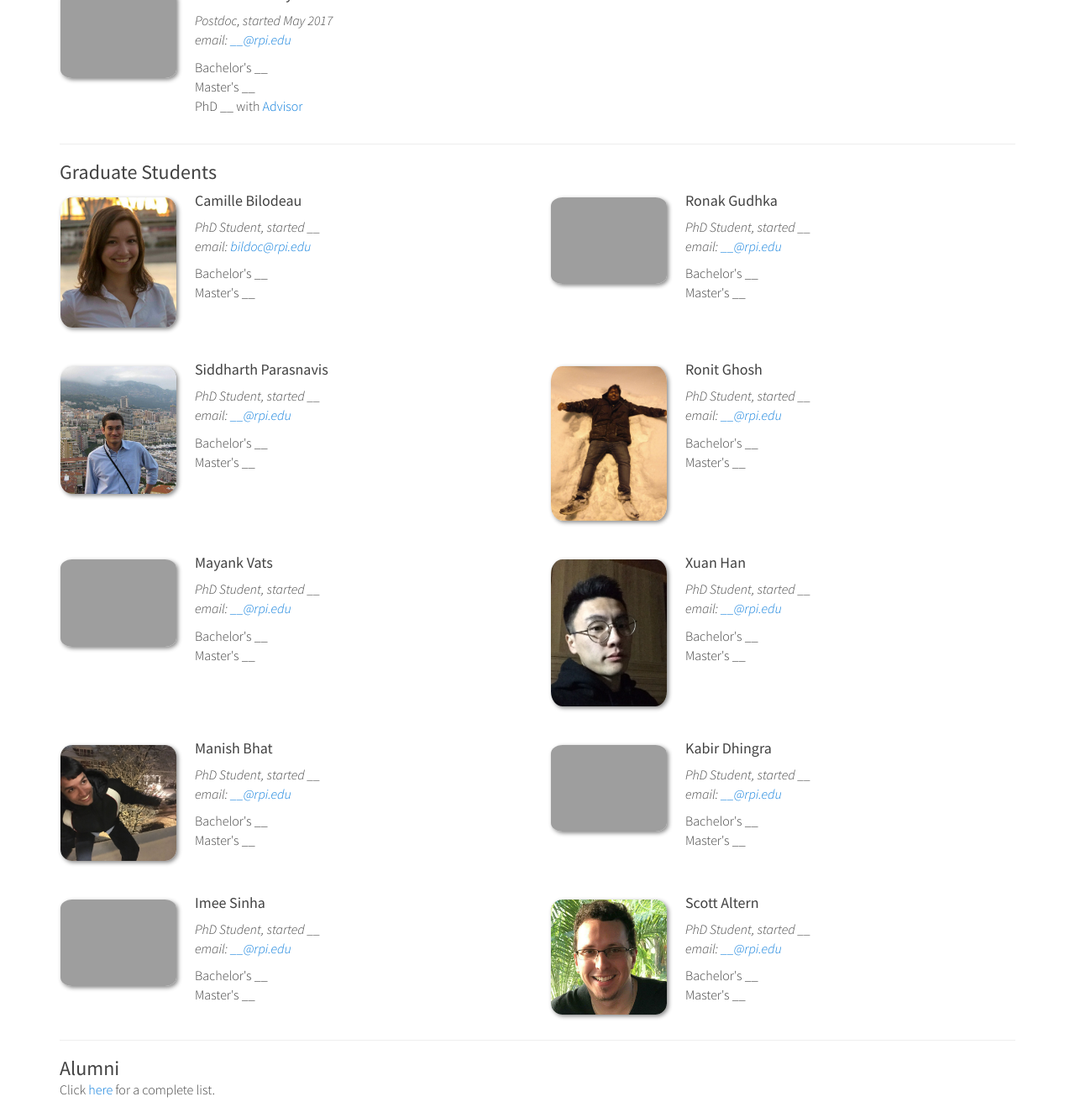
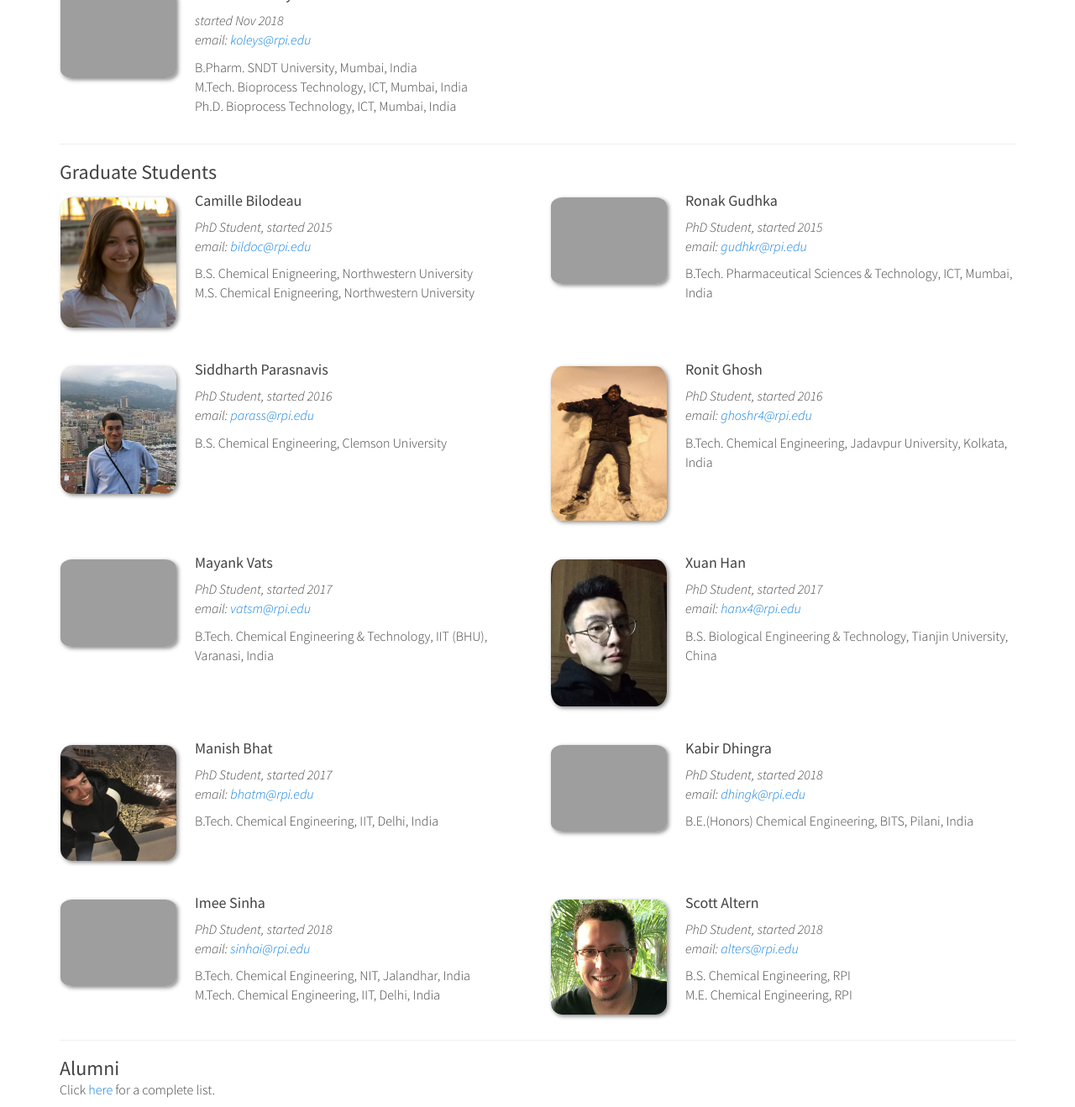
Before and after one commit to max3925vats/cramerlab, a Jekyll site: the page built from _pages/people.md, in a window 1280 px wide and 1400 px high, scrolled down 499 px, cut to the strip 0-1318 px from the top of the window. Shown: the whole strip at 84% size. Built offline with Jekyll 4.4.1, drawn with Linux system fonts in a browser that asks for light colours; some of the changed text lies outside the part shown.

Commit message:
9-5-19 15-04

```diff
--- a/_data/grads.yml
+++ b/_data/grads.yml
@@ -1,79 +1,79 @@
 - name: Camille Bilodeau
   photo: Camille.jpg
-  info: PhD Student, started __
+  info: PhD Student, started 2015
   email: bildoc@rpi.edu
   number_educ: 2
-  education1: Bachelor's __
-  education2: Master's __
+  education1: B.S. Chemical Enigneering, Northwestern University
+  education2: M.S. Chemical Enigneering, Northwestern University
 
 - name: Ronak Gudhka
   photo: Ronak.jpg
-  info: PhD Student, started __
-  email: __@rpi.edu
-  number_educ: 2
-  education1: Bachelor's __
-  education2: Master's __
+  info: PhD Student, started 2015
+  email: gudhkr@rpi.edu
+  number_educ: 1
+  education1: B.Tech. Pharmaceutical Sciences & Technology, ICT, Mumbai, India
+  education2:
 
 - name: Siddharth Parasnavis
   photo: Siddharth.jpg
-  info: PhD Student, started __
-  email: __@rpi.edu
-  number_educ: 2
-  education1: Bachelor's __
-  education2: Master's __
+  info: PhD Student, started 2016
+  email: parass@rpi.edu
+  number_educ: 1
+  education1: B.S. Chemical Engineering, Clemson University
+  education2:
 
 - name: Ronit Ghosh
   photo: Ronit.jpg
-  info: PhD Student, started __
-  email: __@rpi.edu
-  number_educ: 2
-  education1: Bachelor's __
-  education2: Master's __
+  info: PhD Student, started 2016
+  email: ghoshr4@rpi.edu
+  number_educ: 1
+  education1: B.Tech. Chemical Engineering, Jadavpur University, Kolkata, India
+  education2:
 
 - name: Mayank Vats
   photo: Mayank.jpg
-  info: PhD Student, started __
-  email: __@rpi.edu
-  number_educ: 2
-  education1: Bachelor's __
-  education2: Master's __
+  info: PhD Student, started 2017
+  email: vatsm@rpi.edu
+  number_educ: 1
+  education1: B.Tech. Chemical Engineering & Technology, IIT (BHU), Varanasi, India
+  education2:
 
 - name: Xuan Han
   photo: Han.jpg
-  info: PhD Student, started __
-  email: __@rpi.edu
-  number_educ: 2
-  education1: Bachelor's __
-  education2: Master's __
+  info: PhD Student, started 2017
+  email: hanx4@rpi.edu
+  number_educ: 1
+  education1: B.S. Biological Engineering & Technology, Tianjin University, China
+  education2:
 
 - name: Manish Bhat
   photo: Manish.jpeg
-  info: PhD Student, started __
-  email: __@rpi.edu
-  number_educ: 2
-  education1: Bachelor's __
-  education2: Master's __
+  info: PhD Student, started 2017
+  email: bhatm@rpi.edu
+  number_educ: 1
+  education1: B.Tech. Chemical Engineering, IIT, Delhi, India
+  education2:
 
 - name: Kabir Dhingra
   photo: Kabir.jpg
-  info: PhD Student, started __
-  email: __@rpi.edu
-  number_educ: 2
-  education1: Bachelor's __
-  education2: Master's __
+  info: PhD Student, started 2018
+  email: dhingk@rpi.edu
+  number_educ: 1
+  education1: B.E.(Honors) Chemical Engineering, BITS, Pilani, India
+  education2:
 
 - name: Imee Sinha
   photo: Imee.jpg
-  info: PhD Student, started __
-  email: __@rpi.edu
+  info: PhD Student, started 2018
+  email: sinhai@rpi.edu
   number_educ: 2
-  education1: Bachelor's __
-  education2: Master's __
+  education1: B.Tech. Chemical Engineering, NIT, Jalandhar, India
+  education2: M.Tech. Chemical Engineering, IIT, Delhi, India
 
 - name: Scott Altern
   photo: Scott.jpg
-  info: PhD Student, started __
-  email: __@rpi.edu
+  info: PhD Student, started 2018
+  email: alters@rpi.edu
   number_educ: 2
-  education1: Bachelor's __
-  education2: Master's __
+  education1: B.S. Chemical Engineering, RPI
+  education2: M.E. Chemical Engineering, RPI
--- a/_data/postdocs.yml
+++ b/_data/postdocs.yml
@@ -1,8 +1,8 @@
 - name: Sushmita Koley
   photo: Koley.jpg
-  info: Postdoc, started May 2017
-  email: __@rpi.edu
+  info: started Nov 2018
+  email: koleys@rpi.edu
   number_educ: 3
-  education1: Bachelor's __
-  education2: Master's __
-  education3: PhD __ with <a href="">Advisor</a>
+  education1: B.Pharm. SNDT University, Mumbai, India
+  education2: M.Tech. Bioprocess Technology, ICT, Mumbai, India
+  education3: Ph.D. Bioprocess Technology, ICT, Mumbai, India
```
Also changed, not shown: _pages/people.md (+1 -1 lines), Gemfile.lock, 1 other file.
